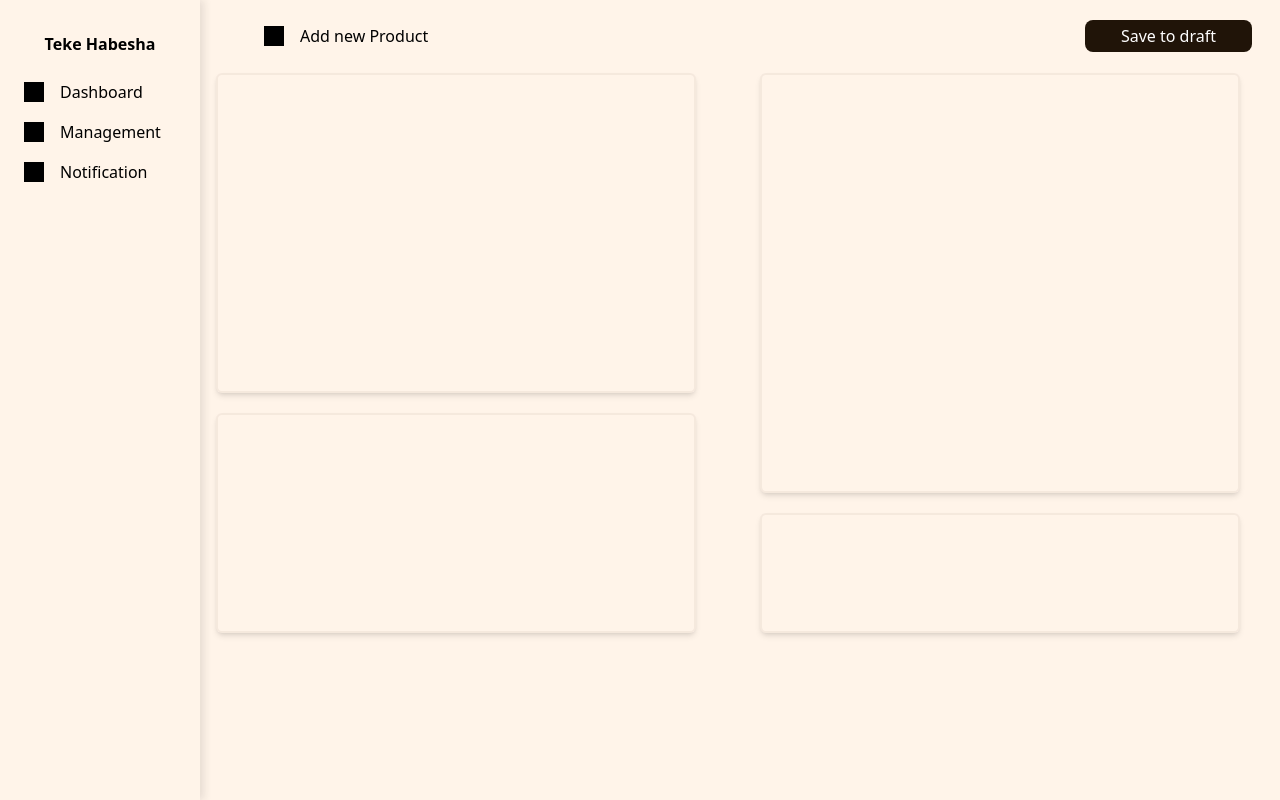
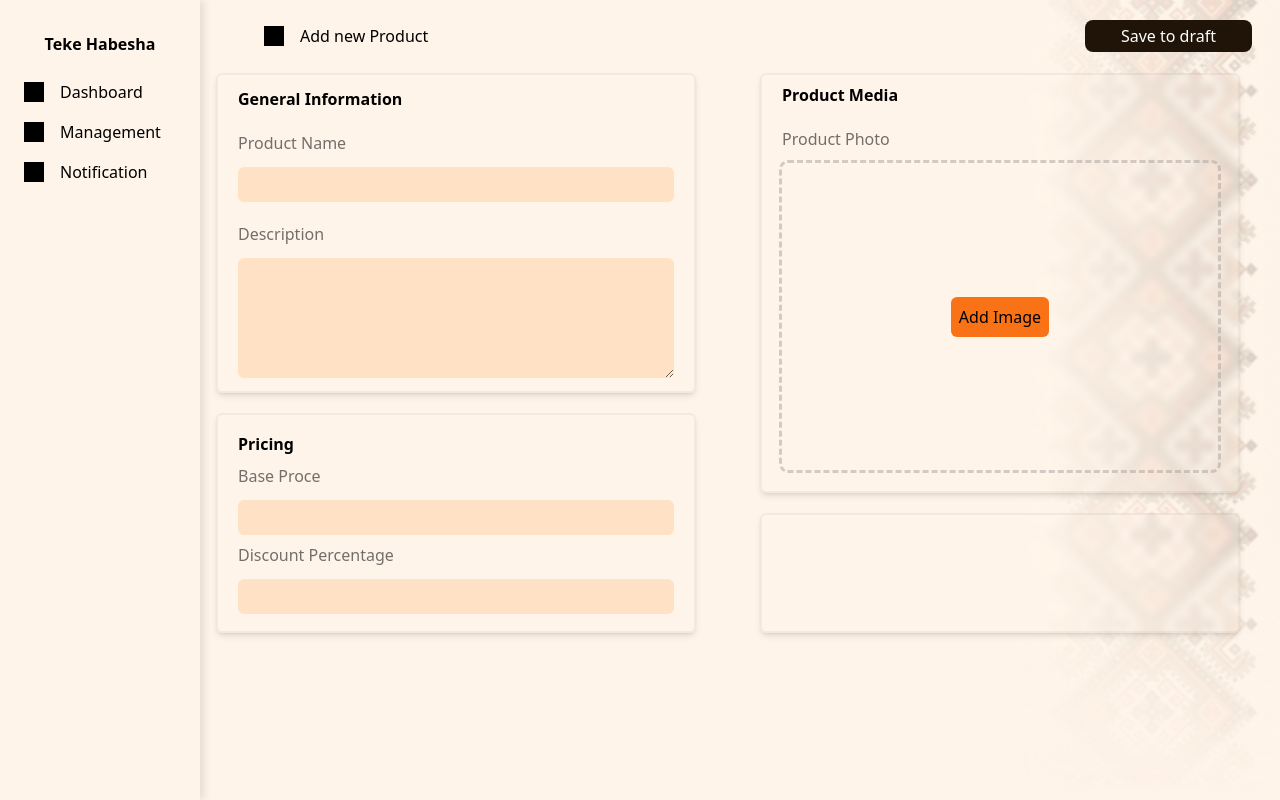
Before and after one commit to kira07Sj/Tekehabesha, a React (Vite) app: page /Admin/Manage-Products in a window 1280 px wide. Built offline with nearby package versions, Linux system fonts and the light colour scheme.

Commit message:
Update: admin Dashboard * Add: Loading animation

```diff
--- a/src/Pages/AdminSideBar.jsx
+++ b/src/Pages/AdminSideBar.jsx
@@ -1,6 +1,7 @@
     import React,{useState} from 'react'
     import { DashboardNavs } from '../constants';
     import { Link } from 'react-router-dom';
+    import tilet from '../assets/tilet.png'
 
     const AdminSideBar
      = () => {
@@ -16,10 +17,14 @@
       return (
         <section className=' '>
 
-
+           <div className=' fixed top-0 right-10 max-md:right-3 -z-20'>
+                            <img src={tilet} alt="bg"
+                            className=' h-[700px]  object-contain scale-110  lg:scale-150' />
+                    </div>
             <div className='w-[200px] h-[100dvh] fixed z-50 top-0 left-0 lg:flex
             sidebar hidden items-center justify-start flex-col overflow-hidden'>
                 <h1 className='font-bold text-dark-brown mt-[2rem]'>Teke <span className='font-semibold'>Habesha</span></h1>
+
 
                 <div className=' w-full flex flex-col items-center justify-center mt-[1rem]'>
                     {DashboardNavs.map((items)=>(
@@ -35,9 +40,11 @@
 
             <div className='w-[100%]  z-50 top-0 left-0 lg:hidden
             sidebar flex items-center justify-start flex-col overflow-hidden'>
+
                 <h1 className='font-bold text-dark-brown mt-[2rem]'>Teke <span className='font-semibold'>Habesha</span></h1>
 
                 <div className=' w-full  flex flex-rowitems-center justify-center mt-[1rem]'>
+
                     {DashboardNavs.map((items)=>(
                         <Link to={items.URL} onClick={()=>Toggle(items.id)}  key={items.id} className='w-full h-[40px] flex flex-row items-center gap-4 max-sm:gap-2 cursor-default'>
                             <div className={`${ActiveId == items.id ? ' flex':'hidden'} h-[40px] w-[200px] max-sm:w-[120px] -z-10  rounded-t-md bg-orange-600/30 absolute `}/>
--- a/src/Pages/Management.jsx
+++ b/src/Pages/Management.jsx
@@ -1,9 +1,21 @@
-import React from 'react'
+import React,{useState} from 'react'
+import Loading from '../components/Loading';
 
 const Management = ({className}) => {
+    const[ImagePreview, SetImagePreview] = useState(null)
+    const handleFileChange = (event) => {
+        const file = event.target.files[0];
+        if (file) {
+          const imageUrl = URL.createObjectURL(file);
+          SetImagePreview(imageUrl);
+        }
+      };
   return (
     <div className={`${className} w-[85%] h-full
             flex items-center justify-start flex-col right-2 lg:absolute pb-5`}>
+
+
+
                <div className='w-full max-lg:w-[120%] h-[80px] flex items-center justify-between px-5 pr-10 ml-10 '>
                     <div className='flex items-center justify-center p-5 md:ml-5'>
                         <div className='w-5 h-5 bg-black'></div>
@@ -17,22 +29,55 @@ const Management = ({className}) => {
 
             <div className='flex items-start justify-center flex-row max-lg:flex-col  w-full h-full '>
                 <div className='w-full flex flex-col items-center justify-center mx-[2rem]  gap-5'>
-                        <div className='w-[100%] h-[320px] border-2 border-amber-950/5 rounded-md shadow-md'>
+                        <div className='w-[100%] h-[320px] border-2 border-amber-950/5 rounded-md shadow-md backdrop-blur-[3px]
+                         flex items-start justify-center flex-col px-5 gap-5'>
+                            <h1 className='text-brown font-bold'>General Information</h1>
 
+                            <div className='flex items-start justify-center w-full gap-3 flex-col'>
+                                <label className='max-md:10px opacity-55' htmlFor="name">Product Name</label>
+                                <input type="text" id='name' className='w-full h-[35px] bg-fade-orange outline-none rounded-md'/>
+                            </div>
+                            <div className='flex items-start justify-center w-full gap-3 flex-col'>
+                                <label className='max-md:10px opacity-55' htmlFor="name">Description</label>
+                                <textarea type="text" name='name' className='w-full h-[120px] bg-fade-orange outline-none rounded-md'/>
+                            </div>
                         </div>
 
-                        <div className='w-[100%] h-[220px] border-2 border-amber-950/5 rounded-md shadow-md'>
+                        <div className='w-[100%] h-[220px] border-2 border-amber-950/5 rounded-md shadow-md backdrop-blur-[3px]
+                        flex items-start justify-center flex-col px-5 gap-2'>
+                            <h1 className='text-brown font-bold'>Pricing</h1>
+
+                            <div className='flex items-start justify-center w-full gap-3 flex-col'>
+                                <label className='max-md:10px opacity-55' htmlFor="name">Base Proce</label>
+                                <input type="text" name='name' className='w-full h-[35px] bg-fade-orange outline-none rounded-md'/>
+                            </div>
+                            <div className='flex items-start justify-center w-full gap-3 flex-col'>
+                                <label className='max-md:10px opacity-55' htmlFor="name">Discount Percentage</label>
+                                <input type="text" name='name' className='w-full h-[35px] bg-fade-orange outline-none rounded-md'/>
+                            </div>
 
                         </div>
 
                     </div>
 
                     <div className='flex flex-col items-center justify-center mx-[2rem] gap-5 max-lg:w-full'>
-                        <div className='w-[480px] h-[420px] border-2 border-amber-950/5 rounded-md shadow-md max-lg:w-[100%] max-lg:mt-10'>
+                        <div className='w-[480px] h-[420px] border-2 border-amber-950/5 rounded-md shadow-md max-lg:w-[100%] max-lg:mt-10 backdrop-blur-[3px]
+                        flex items-start justify-center flex-col px-5'>
+                            <h1 className='text-brown font-bold mt-2'>Product Media</h1>
+
+                        <div className='flex items-start justify-center w-full h-full gap-3 flex-col'>
+                            <label className='max-md:10px opacity-55' htmlFor="name">Product Photo</label>
+                            <div className='flex flex-col-reverse items-center justify-center w-full h-[80%] rounded-md outline-dashed outline-stone-400/50'>
+                                <input type="file" id='ImageInput' className='hidden' accept="image/*" onChange={handleFileChange} />
+                                <label htmlFor="ImageInput" className='p-2 bg-orange-500 text-dark-brown rounded-md cursor-pointer hover:opacity-75'>Add Image</label>
+                                {ImagePreview && <img src={ImagePreview} alt='Image Preview' className='w-[40%] max-md:w-[60%] mb-2'/>}
+                            </div>
+                        </div>
+
 
                         </div>
 
-                        <div className='w-[480px] h-[120px] border-2 border-amber-950/5 rounded-md shadow-md max-lg:w-[100%]'>
+                        <div className='w-[480px] h-[120px] border-2 border-amber-950/5 rounded-md shadow-md max-lg:w-[100%] backdrop-blur-[3px] flex items-start justify-center flex-col px-5 gap-5'>
 
                         </div>
 
--- /dev/null
+++ b/src/components/Loading.jsx
@@ -0,0 +1,15 @@
+import React from 'react'
+
+const Loading = () => {
+  return (
+    <div className=' flex absolute w-[60px] h-[60px] bg-light-brown rounded-full items-center
+     justify-center z-10 overflow-hidden '>
+        <div className=' animate-spin'>
+        <div className='h-[40px] w-[20px] bg-dark-brown mb-7 '></div>
+        </div>
+        <div className='w-[40px] h-[40px] bg_Primary z-20 absolute rounded-full '></div>
+     </div>
+  )
+}
+
+export default Loading
--- a/src/index.css
+++ b/src/index.css
@@ -29,6 +29,9 @@
 }
 .bg-dark-brown2{
     background-color: #2014081a;
+}
+.bg-fade-orange{
+    background-color: #ffe1c5;
 }
 .btn-bg-brown{
     background-image: url("./assets/Rectangle54.png");
```
